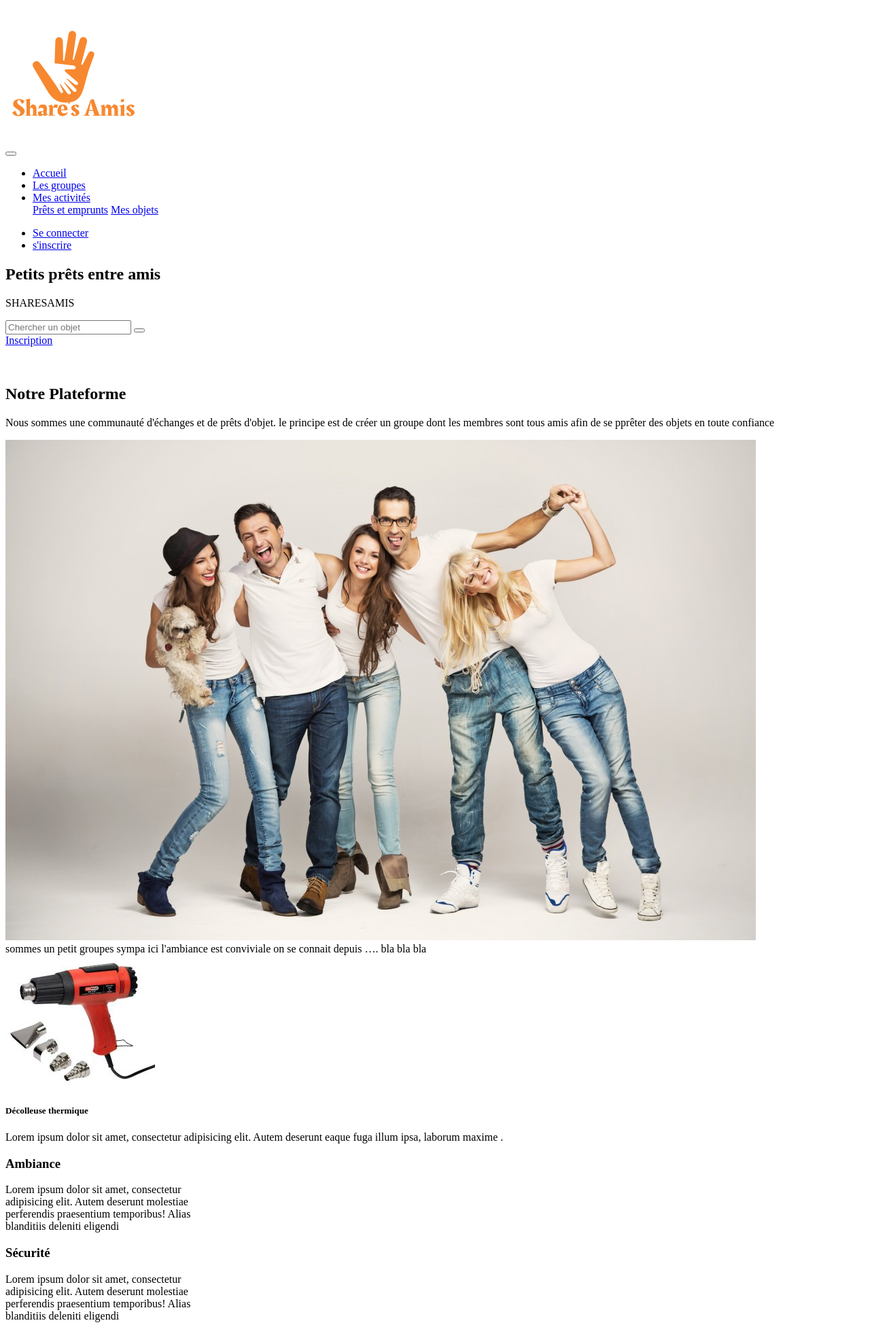
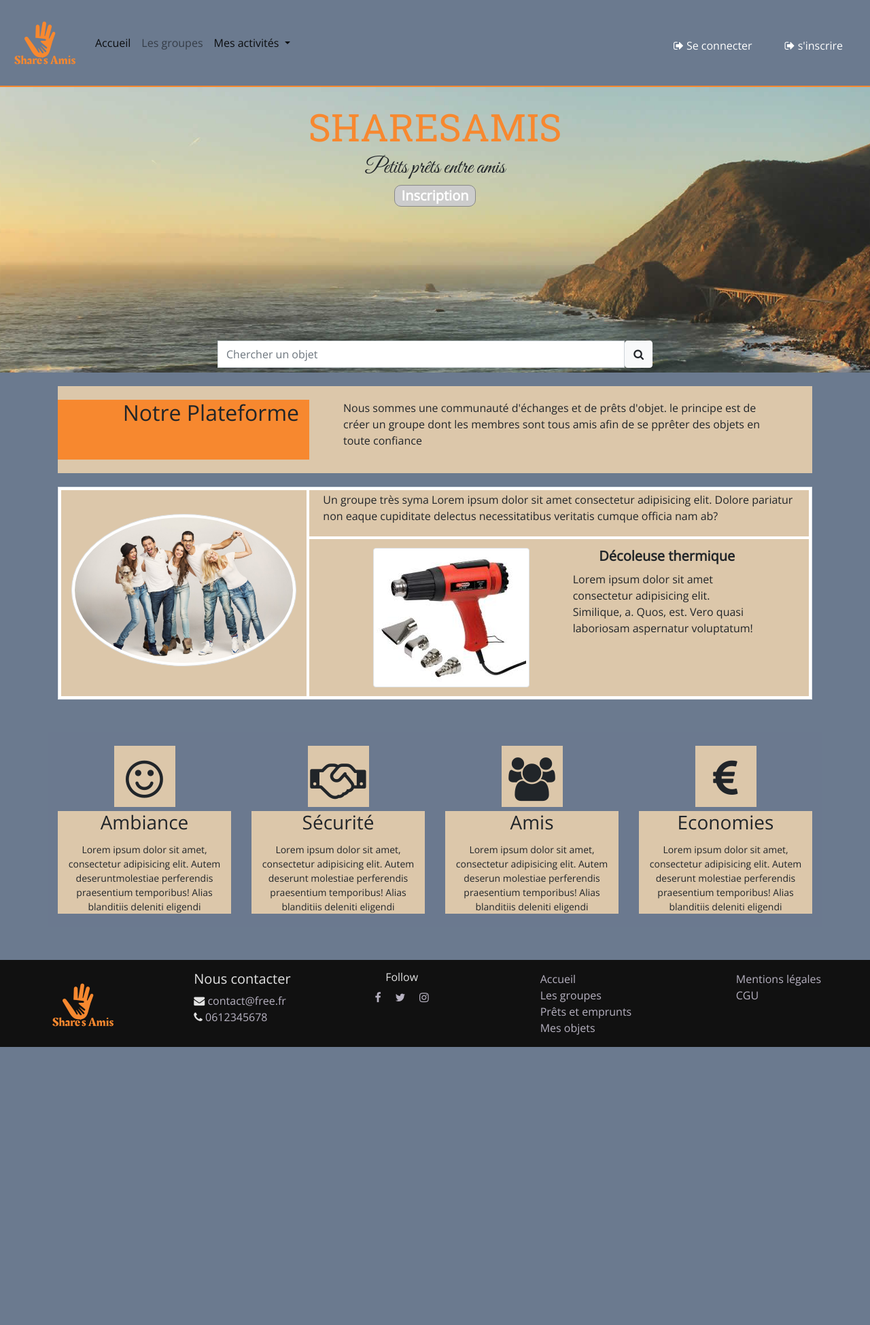
Before and after one commit to nicyann/sharesamis, a Symfony app: template templates/default/index.html.twig in a window 1280 px wide. Shown: the top 1949 px of the page at 68% size. After the commit the page ends 1540 px from the top, so only its background shows below. Run offline with Twig, Linux system fonts and the light colour scheme; the template is opened without the code that fills it, so the values that code supplies are empty; style sheets or scripts are compiled from the project's sources; some libraries are stand-ins or nearby versions.

Commit message:
css page accueil

```diff
--- a/assets/css/base.scss
+++ b/assets/css/base.scss
@@ -196,13 +196,20 @@ background-color: #6B7A8F;
 #entete
 {
   background-image: url("../../public/build/images/headersharsamis2.jpg") ;
-  background-size: 1600px;
+  background-size: cover;
   background-repeat: no-repeat;
+  background-position: center;
   min-height: 420px;
   position: relative;
 
+}
+#entete h1
+{
+  text-align: center;
+  padding-top: 25px;
+  font-size: 3.5em;
+}
 
-}
 .slogan
 {
   margin-bottom: 6px;
@@ -212,27 +219,38 @@ background-color: #6B7A8F;
 }
 
 .titre-search {
-  padding-top: 140px;
-  width: 500px;
+  width: 50%;
+  position: absolute;
+  top: 373px;
+  left: 0;
+  right: 0;
+  bottom: 0;
+  margin: auto;
+
 }
 .titre-sharesamis {
-  font-size: 80px;
+  font-size: 36px;
   color: #F7882F;
   font-weight: bolder;
   margin-bottom: 50px;
 }
 .inscription {
-  color: white;
-  background-color: #F7882F;
-  font-size:24px;
+  color: #fff;
+  border: 1px solid #888;
+  background: #ccc;
+  display: inline-block;
+  width: 120px;
+  font-size: 20px;
+  border-radius: 10px;
+
+  font-weight: bold;
 }
 
 .bouton-inscription {
-  position: absolute;
-  bottom: 50px;
-  right: 50px;
+ text-align: center;
 
 }
+
 .inscription:hover {
   color: white;
   background-color: #6B798F;
@@ -290,30 +308,59 @@ background-color: #6B7A8F;
 }
 
 .badge-perso {
-  color: white;
-  background-color: #F7882F;
   font-family: 'Great Vibes', cursive;
-  font-size: 36px;
+  // color: white;
+  // background-color: #F7882F;
+  // opacity: 0.7;
+  // font-size: 28px;
+  // width: 250px;
+  text-align: center;
+  margin: 5px auto;
+
+
+}
+.badge-perso h2 {
+line-height: 0.7em;
+
 
 }
 
 //-----------------Bloc plateforme---------------
 
-.bloc-plateform {
+.presentation{
   background-color: #DCC7AA;
-  height: 160px;
+
+  margin: 20px auto;
 }
 
 .notre-plateform {
   background-color: #F7882F;
-  height: 130px;
+  height: auto;
+  max-width: 100%;
+  margin: 20px auto;
   text-align: right;
+
+}
+@media (max-width: 576px)
+{
+    .notre-plateform {
+      background-color: #F7882F;
+      height: auto;
+      max-width: 100%;
+      margin: 20px auto;
+      text-align: center;
+
+
+    }
+
 
 }
 
 .descr-plateforme {
-  height: 70px;
+
+  height: auto;
   padding: 20px 50px;
+  margin: auto 0;
 }
 .font-65 {
   font-size: 55px;
@@ -325,15 +372,14 @@ background-color: #6B7A8F;
 
 //--------------Bloc groupe Accueil---------------
 
-.group-container {
+.activity {
   background-color: #DCC7AA;
-  height: 300px;
+  margin: 20px auto
 
 }
 .bloc-photo {
 
 }
-
 
 .bloc-photo>img {
   width: 100%;
@@ -372,6 +418,95 @@ background-color: #6B7A8F;
 }
 .descript-objeta {
 padding: 0 50px;
+}
+.descpt-objet-accueil
+{
+  margin-top: 13px;
+}
+
+.bloc-right p{
+    margin-top: 0;
+    padding: 2px 5px;
+    margin-bottom: 1rem;
+}
+
+.bloc-left img
+{
+  border-radius: 50%;
+  display: block;
+  margin: 35px auto;
+}
+.bloc-img-accueil .img-thumbnail{
+
+
+  padding: .25rem;
+  background-color: #fff;
+  border: 1px solid #dee2e6;
+  border-radius: .25rem;
+  max-width: 100%;
+  height: auto;
+  display: block;
+  margin: 13px auto;
+}
+
+.descpt-objet-accueil h5 {
+  font-weight: bold;
+  text-align: center;
+
+}
+
+.bloc-left,.bloc-right,.objet-accueil
+{
+  border: 4px solid #fff;
+}
+.bloc-right
+{
+  border-left: none;
+}
+.objet-accueil
+{
+  border-left: none;
+  border-right: none;
+  border-bottom: none;
+}
+
+
+
+
+
+
+
+@media (max-width: 576px)
+{
+    .bloc.left {
+     width: auto;
+
+    }
+    .bloc-left img{
+     display: block;
+     margin: 1px auto;
+
+
+    }
+.bloc-img-accueil .img-thumbnail{
+
+  margin: 2px auto;
+  padding: .25rem;
+  background-color: #fff;
+  border: 1px solid #dee2e6;
+  border-radius: .25rem;
+  max-width: 100%;
+  height: auto;
+  display: block;
+}
+.bloc-left{
+  border-bottom: none;
+}
+.bloc-right
+{
+  border-left: 4px solid #fff;
+}
+
 }
 
 //-----------Blocs points forts--------
--- a/assets/js/app.js
+++ b/assets/js/app.js
@@ -1,4 +1,4 @@
-
+clearImmediate
 /*
  * Welcome to your app's main JavaScript file!
  *
@@ -13,7 +13,7 @@ require('../css/app.scss');
 // const $ = require('jquery');
 
 import $ from 'jquery';
-import bootstrap from 'bootstrap';
+// import bootstrap from 'bootstrap';
 import '../css/app.scss';
 
 require('bootstrap');
--- a/templates/base.html.twig
+++ b/templates/base.html.twig
@@ -2,6 +2,7 @@
 <html>
 <head>
     <meta charset="UTF-8">
+    <meta name="viewport" content="width=device-width, initial-scale=1, shrink-to-fit=no">
     <title>{% block title %}Welcome!{% endblock %}</title>
 
     {% block stylesheets %}
@@ -13,95 +14,7 @@
     {% endblock %}
 </head>
 <body>
-<div class="container-fluid p-0">
-    <nav class="navbar navbar-expand-lg navbar-light custom-nav">
-
-        <a class="navbar-brand" href="{{ path('index') }}">
-            <div class="logo">
-                <img class="image-logo" src="{{ asset('build/images/logo_sharesamis-final.png') }}">
-            </div>
-        </a>
-
-        <button class="navbar-toggler" type="button" data-toggle="collapse" data-target="#navbarNav"
-                aria-controls="navbarNav" aria-expanded="false" aria-label="Toggle navigation">
-            <span class="navbar-toggler-icon"></span>
-        </button>
-        <div class="collapse navbar-collapse" id="navbarNav">
-            {% block navbarLeft %}
-                <ul class="navbar-nav ">
-                    <li class="nav-item active">
-                        <a class="nav-link color-menu" href="{{ path('index') }}">Accueil</a>
-                    </li>
-                    <li class="nav-item">
-                        <a class="nav-link color-menu {% if current_menu is defined and current_menu == 'groups' %}active{% endif %}"
-                           href="{{ path('group_share_index') }}">Les groupes</a>
-                    </li>
-                    <li class="nav-item dropdown show">
-                        <a href="#" class="nav-link dropdown-toggle color-menu" data-toggle="dropdown" role="button"
-                           aria-haspopup="true" aria-expanded="false">Mes activités </a>
-                        <div class="dropdown-menu bg-transparent" aria-labelledby="navbarDropdown ">
-                            <a class="dropdown-item color-menu " href="{{ path('activity_borrow') }}">Prêts et
-                                emprunts</a>
-                            <a class="dropdown-item color-menu " href="{{ path('activity_article') }}">Mes objets</a>
-                        </div>
-
-                    </li>
-
-                </ul>
-            {% endblock %}
-        </div>
-        {% block navbarRight %}
-        <div class="d-flex">
-            <div class="user-connect">
-                {% if app.user %}
-                <img class="rounded-circle  foto-login"
-                     src="{{ asset('uploads/images/users/' ~ app.user.filename ) }}">
-                {% endif %}
-            </div>
-            <ul class="navbar-nav pt-2">
-                {% if app.user %}
-                    <li class="dropdown-item ">
-
-                    </li>
-                    <li class="nav-item dropdown ">
-                        <a class="dropdown-item color-menu bg-transparent" href="{{ path('app_logout') }}">
-                            <i class="fa fa-sign-in"></i>
-                            Se déconnecter
-                        </a>
-                    </li>
-
-                    <li>
-                        <a class="dropdown-item color-menu bg-transparent" href="#">
-                            <i class="fa fa-sign-in"></i>
-                            mon compte
-                        </a>
-                    </li>
-                {% else %}
-                    <li class="nav-item dropdown">
-                        <a class="dropdown-item color-menu bg-transparent" href="{{ path('app_login') }}">
-                            <i class="fa fa-sign-out color-menu"></i>
-                            Se connecter
-                        </a>
-                    </li>
-
-                    <li class="nav-item dropdown">
-                        <a class="dropdown-item color-menu bg-transparent" href="{{ path('app_register') }}">
-                            <i class="fa fa-sign-out"></i>
-                            s'inscrire
-                        </a>
-                    </li>
-
-                {% endif %}
-
-
-            </ul>
-            {% endblock %}
-        </div>
-    </nav>
-</div>
-<div class="container-fluid p-0">
 {% block body %}{% endblock %}
-</div>
 {% block footer %}
     <div class="container-fluid d-flex row justify-content-around m-0 pt-3 main-footer">
 
@@ -163,7 +76,6 @@
 {% endblock %}
 {% block javascripts %}
     {{ encore_entry_script_tags('app') }}
-
 {% endblock %}
 </body>
 </html>
--- a/templates/default/index.html.twig
+++ b/templates/default/index.html.twig
@@ -4,18 +4,19 @@
 
 {% block body %}
 
+	{{ include('./menu.html.twig') }}
 	<!-- Header -->
 	<div class="container-fluid" id="entete">
-        <h2 class="slogan"><span class="badge badge-pill badge-perso">Petits prêts entre amis</span></h2>
-        <div class="container text-center titre-search ">
-            <p class="titre-sharesamis">SHARESAMIS</p>
-
-            <div class="span12 ">
-                <form action="{{ path('search')}}" method="GET"  id="form-buscar">
+		<h1>SHARESAMIS</h1>
+		<h2 class="badge-perso">
+			Petits prêts entre amis
+		</h2>
+		<div class=" titre-search ">
+			<form action="{{ path('search')}}" method="GET" id="form-buscar">
 				<div class="form-group">
 					<div class="input-group">
 						<label for="search-query"></label>
-                            <input  class="form-control" type="text" name="search-query" placeholder="Chercher un objet"/>
+						<input class="form-control" type="text" name="search-query" placeholder="Chercher un objet"/>
 						<span class="input-group-btn">
 							<button class="btn btn-light" type="submit">
 								<i class="fa fa-search"></i>
@@ -26,19 +27,28 @@
 			</form>
 		</div>
 
+		<div class="bouton-inscription">
+
+				<a href="{{ path('app_register') }}" class=" inscription ">
+					Inscription</a>
+
+
 		</div>
-        <a href="{{ path('app_register') }}" class="view bouton-inscription"> <span
-                    class="badge badge-pill inscription">Inscription</span></a>
 	</div>
 	<!-- /Header -->
 
 	<!-- Intro -->
-    <br><br>
-    <div class="container d-flex bloc-plateform pl-0 mt-3">
-        <div class="col-4 notre-plateform">
-            <h2 class="thin text-right"><span class="font-65">Notre</span> <span class="font-55">Plateforme</span></h2>
+
+	<div class="container">
+		<div class="row presentation">
+			<div class="col-sm-4 notre-plateform">
+				<h2>Notre Plateforme</h2>
+				{# <h2 class=" text-right">
+					<span class="font-65">Notre</span>
+					<span class="font-55">Plateforme</span> #}
+				</h2>
 			</div>
-        <div class="col-8 descr-plateforme">
+			<div class="col-sm-8 descr-plateforme">
 				<p>
 					Nous sommes une communauté d'échanges et de prêts d'objet. le principe est de créer un groupe dont les
 																																																																																					                membres sont tous
@@ -46,44 +56,48 @@
 				</p>
 			</div>
 		</div>
-    <!-- /Intro-->
+	</div>
 
 
-    <!-- bloc recherche-->
-
-
-
-    <!-- /bloc recherche->
-
-    <!-- Bloc groupe -->
-
-    <div class="container d-flex border mt-5 group-container">
-        <div class="col-4 bloc-photo p-3"><img src="{{ asset('build/images/groupes-amis.jpg') }}"></div>
+	{# <div class="container d-flex border mt-5 group-container">
+													<div class="col-4 bloc-photo "><img class="img-thumbnail" src="{{ asset('build/images/groupes-amis.jpg') }}"></div>
 													<div class="bloc-droite">
 														<div class="descrption-grp">
-                <div class="descrption-grp2 "> sommes un petit groupes sympa
-                    ici l'ambiance est conviviale on se connait depuis ….
-                    bla bla bla
+															<p class="descrption-grp2 ">sommes un petit groupes sympa. Ici l'ambiance est conviviale on se connait depuis.bla bla bla....</p>
+														</div>
+														<div class="d-flex objet-accueil">
+															<div class="col-6 photo-grpa text-center"><img class="img-thumbnail" src="{{ asset('build/images/decolleuse thermique.jpg') }}" alt=""></div>
+															<div class="descript-objeta">
+																<h5>Décolleuse thermique</h5>
+																<p>Lorem ipsum dolor sit amet, consectetur adipisicing elit. Autem deserunt eaque fuga illum ipsa, laborum maxime .</p>
 															</div>
 														</div>
-            <div class="d-flex objet-accueil">
-                <div class="col-6 photo-grpa text-center"><img
-                            src="{{ asset('build/images/decolleuse thermique.jpg') }}" alt=""></div>
-                <div class="descript-objeta"><h5>Décolleuse thermique</h5>
-                    <p>Lorem ipsum dolor sit amet, consectetur adipisicing elit. Autem deserunt eaque fuga illum ipsa,
-                        laborum maxime .
+													</div>
+												</div> #}
 
-                    </p></div>
+	<div class="container">
+		<div class="row border  activity" >
+			<div class="col-sm-4 bloc-left"><img class="img-thumbnail" src="{{ asset('build/images/groupes-amis.jpg') }}" alt="image objet acceuil">
+			</div>
+			<div class="col-sm-8 bloc-right">
+				<p>Un groupe très syma Lorem ipsum dolor sit amet consectetur adipisicing elit. Dolore pariatur non eaque cupiditate delectus necessitatibus veritatis cumque officia nam ab?</p>
+				<div class="row objet-accueil">
+					<div class="col-sm-6 bloc-img-accueil">
+						<img class="img-thumbnail" src="{{ asset('build/images/decolleuse thermique.jpg') }}" alt="image objet acceuil">
+					</div>
+					<div class="col-sm-6 descpt-objet-accueil">
+						<h5>Décoleuse thermique</h5>
+						<p>Lorem ipsum dolor sit amet consectetur adipisicing elit. Similique, a. Quos, est. Vero quasi laboriosam aspernatur voluptatum!
+						</p>
+					</div>
+				</div>
 			</div>
 		</div>
 	</div>
 
-    <!------------------- Bloc points forts------------->
-
-
-
 	<div class="container d-flex text-center mt-5 mb-5 bloc-points">
-        <div class="card col-3 text-center border-0 color-card" style="width: 18rem;">
+		<div class="row">
+			<div class="card col-sm-3 text-center border-0 color-card" ">
 				<div class="card-body pl-0  pr-0 bloc-card">
 					<div class=" bloc-icon" style="font-size: 4rem;">
 						<div class="bloc-icon-in">
@@ -92,12 +106,12 @@
 					</div>
 					<div class="bloc-text">
 						<h3 class="card-title">Ambiance</h3>
-                    <div class=" font-perso">Lorem ipsum dolor sit amet, consectetur adipisicing elit. Autem deserunt
-                        molestiae perferendis praesentium temporibus! Alias blanditiis deleniti eligendi
+						<div class=" font-perso">Lorem ipsum dolor sit amet, consectetur adipisicing elit. Autem deseruntmolestiae perferendis praesentium temporibus! Alias blanditiis deleniti eligendi
 						</div>
 					</div>
 				</div>
-        </div>        <div class="card col-3 text-center border-0 color-card" style="width: 18rem;">
+			</div>
+			<div class="card col-sm-3 text-center border-0 color-card" ">
 				<div class="card-body pl-0  pr-0 bloc-card">
 					<div class=" bloc-icon" style="font-size: 4rem;">
 						<div class="bloc-icon-in">
@@ -106,12 +120,12 @@
 					</div>
 					<div class="bloc-text">
 						<h3 class="card-title">Sécurité</h3>
-                    <div class=" font-perso">Lorem ipsum dolor sit amet, consectetur adipisicing elit. Autem deserunt
-                        molestiae perferendis praesentium temporibus! Alias blanditiis deleniti eligendi
+						<div class=" font-perso">Lorem ipsum dolor sit amet, consectetur adipisicing elit. Autem deserunt molestiae perferendis praesentium temporibus! Alias blanditiis deleniti eligendi
 						</div>
 					</div>
 				</div>
-        </div>        <div class="card col-3 text-center border-0 color-card" style="width: 18rem;">
+			</div>
+			<div class="card col-sm-3 text-center border-0 color-card" ">
 				<div class="card-body pl-0  pr-0 bloc-card">
 					<div class=" bloc-icon" style="font-size: 4rem;">
 						<div class="bloc-icon-in">
@@ -119,13 +133,14 @@
 						</div>
 					</div>
 					<div class="bloc-text">
-                    <h3 class="card-title">Amis </h3>
-                    <div class=" font-perso">Lorem ipsum dolor sit amet, consectetur adipisicing elit. Autem deserunt
-                        molestiae perferendis praesentium temporibus! Alias blanditiis deleniti eligendi
+						<h3 class="card-title">Amis
+						</h3>
+						<div class=" font-perso">Lorem ipsum dolor sit amet, consectetur adipisicing elit. Autem deserun molestiae perferendis praesentium temporibus! Alias blanditiis deleniti eligendi
 						</div>
 					</div>
 				</div>
-        </div>        <div class="card col-3 text-center border-0 color-card" style="width: 18rem;">
+			</div>
+			<div class="card col-sm-3 text-center border-0 color-card" ">
 				<div class="card-body pl-0  pr-0 bloc-card">
 					<div class=" bloc-icon" style="font-size: 4rem;">
 						<div class="bloc-icon-in">
@@ -140,11 +155,6 @@
 					</div>
 				</div>
 			</div>
-
 		</div>
-
-
-
-
-
+	</div>
 {% endblock %}
--- /dev/null
+++ b/templates/menu.html.twig
@@ -0,0 +1,84 @@
+  <nav class="navbar navbar-expand-lg navbar-light custom-nav">
+
+        <a class="navbar-brand" href="{{ path('index') }}">
+            <div class="logo">
+                <img class="image-logo" src="{{ asset('build/images/logo_sharesamis-final.png') }}">
+            </div>
+        </a>
+
+        <button class="navbar-toggler" type="button" data-toggle="collapse" data-target="#navbarNav"
+                aria-controls="navbarNav" aria-expanded="false" aria-label="Toggle navigation">
+            <span class="navbar-toggler-icon"></span>
+        </button>
+        <div class="collapse navbar-collapse" id="navbarNav">
+            {# {% block navbarLeft %} #}
+                <ul class="navbar-nav ">
+                    <li class="nav-item active">
+                        <a class="nav-link color-menu" href="{{ path('index') }}">Accueil</a>
+                    </li>
+                    <li class="nav-item">
+                        <a class="nav-link color-menu {% if current_menu is defined and current_menu == 'groups' %}active{% endif %}"
+                           href="{{ path('group_share_index') }}">Les groupes</a>
+                    </li>
+                    <li class="nav-item dropdown show">
+                        <a href="#" class="nav-link dropdown-toggle color-menu" data-toggle="dropdown" role="button"
+                           aria-haspopup="true" aria-expanded="false">Mes activités </a>
+                        <div class="dropdown-menu bg-transparent" aria-labelledby="navbarDropdown ">
+                            <a class="dropdown-item color-menu " href="{{ path('activity_borrow') }}">Prêts et
+                                emprunts</a>
+                            <a class="dropdown-item color-menu " href="{{ path('activity_article') }}">Mes objets</a>
+                        </div>
+
+                    </li>
+
+                </ul>
+            {# {% endblock %} #}
+        </div>
+        {# {% block navbarRight %} #}
+        <div class="d-flex">
+            <div class="user-connect">
+                {% if app.user %}
+                <img class="rounded-circle  foto-login"
+                     src="{{ asset('uploads/images/users/' ~ app.user.filename ) }}">
+                {% endif %}
+            </div>
+            <ul class="navbar-nav pt-2">
+                {% if app.user %}
+                    <li class="dropdown-item ">
+
+                    </li>
+                    <li class="nav-item dropdown ">
+                        <a class="dropdown-item color-menu bg-transparent" href="{{ path('app_logout') }}">
+                            <i class="fa fa-sign-in"></i>
+                            Se déconnecter
+                        </a>
+                    </li>
+
+                    <li>
+                        <a class="dropdown-item color-menu bg-transparent" href="#">
+                            <i class="fa fa-sign-in"></i>
+                            mon compte
+                        </a>
+                    </li>
+                {% else %}
+                    <li class="nav-item dropdown">
+                        <a class="dropdown-item color-menu bg-transparent" href="{{ path('app_login') }}">
+                            <i class="fa fa-sign-out color-menu"></i>
+                            Se connecter
+                        </a>
+                    </li>
+
+                    <li class="nav-item dropdown">
+                        <a class="dropdown-item color-menu bg-transparent" href="{{ path('app_register') }}">
+                            <i class="fa fa-sign-out"></i>
+                            s'inscrire
+                        </a>
+                    </li>
+
+                {% endif %}
+
+
+            </ul>
+            {# {% endblock %} #}
+        </div>
+    </nav>
--- a/webpack.config.js
+++ b/webpack.config.js
@@ -4,7 +4,7 @@ Encore
     // directory where compiled assets will be stored
     .setOutputPath('public/build/')
     // public path used by the web server to access the output path
-    .setPublicPath('/sharesamis/sharesamis/public/build')
+    .setPublicPath('/sharesamis/public/build')
     // only needed for CDN's or sub-directory deploy
     .setManifestKeyPrefix('build/')
 
```
Also changed, not shown: package.json (+8 -9 lines), package-lock.json, 1 other file. Lines whose indentation alone changed are shown as unchanged.
